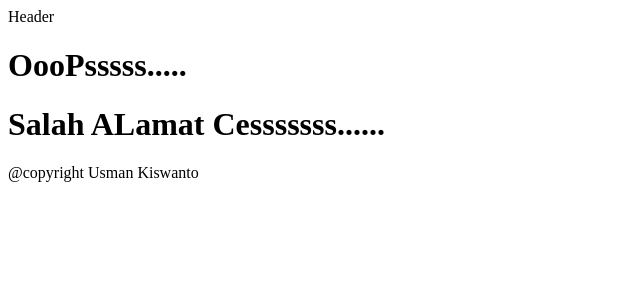
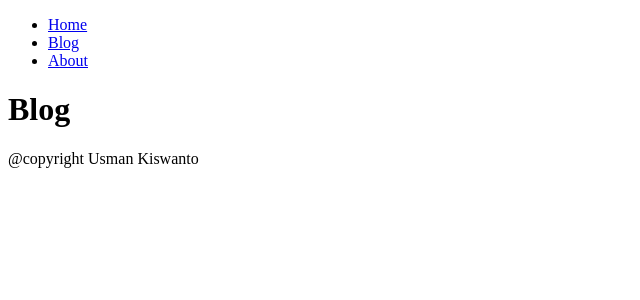
Before and after one commit to oekis/nexttailwind, a Next.js app: page /blog in a window 1280 px wide. Before the commit this address had no page. Shown: the top 300 px of the page, without its empty margins (0-640 px from the left). Built offline with nearby package versions, Linux system fonts and the light colour scheme.

Commit message:
menambah next/link and add rules

```diff
--- a/components/Header/index.js
+++ b/components/Header/index.js
@@ -1,3 +1,25 @@
+import Link from 'next/link';
+
 export default function index() {
-  return <div>Header</div>;
+  return (
+    <header>
+      <ul>
+        <li>
+          <Link href="/">
+            <a>Home</a>
+          </Link>
+        </li>
+        <li>
+          <Link href="/blog">
+            <a>Blog</a>
+          </Link>
+        </li>
+        <li>
+          <Link href="/about">
+            <a>About</a>
+          </Link>
+        </li>
+      </ul>
+    </header>
+  );
 }
--- /dev/null
+++ b/pages/blog/index.js
@@ -0,0 +1,9 @@
+import Layout from '../../components/Layout';
+
+export default function index() {
+  return (
+    <Layout title="Blog NextJS">
+      <h1>Blog</h1>
+    </Layout>
+  );
+}
```
Also changed, not shown: .eslintrc.json.
